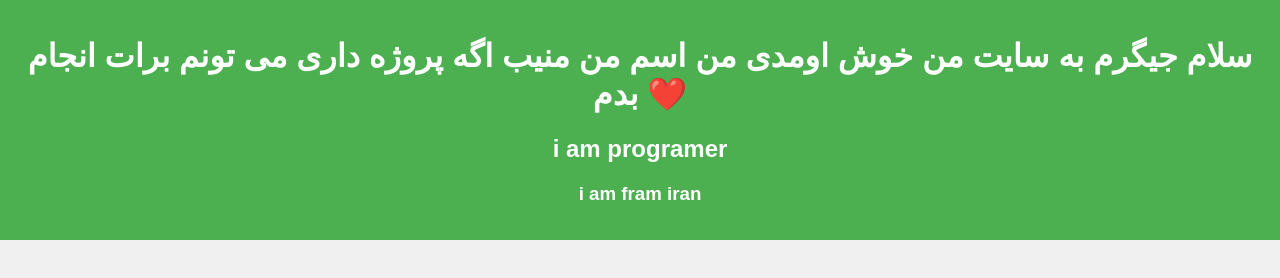
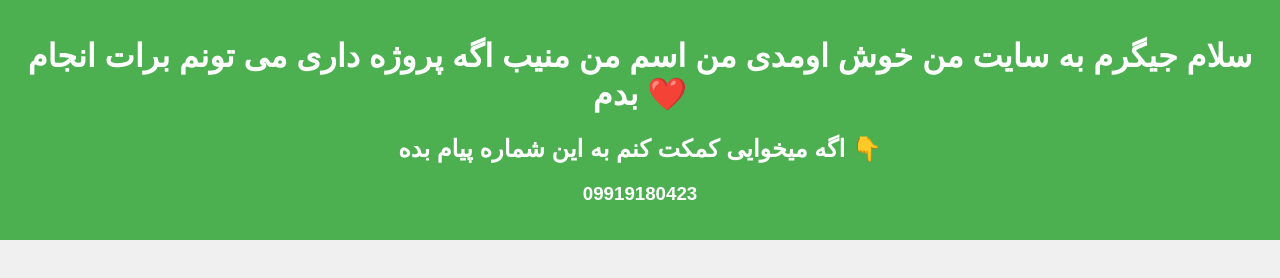
Before and after one commit to Monibn/programer, a plain HTML site: page index.html in a window 1280 px wide. Drawn offline with Linux system fonts and the light colour scheme.

Commit message:
Update index.html

```diff
--- a/index.html
+++ b/index.html
@@ -54,6 +54,8 @@
         <h1>سلام جیگرم به سایت من خوش اومدی
 من اسم من منیب اگه پروژه داری می تونم برات انجام بدم ❤️
 </h1>
-        <h2>i am programer</h2>
-        <h3>i am fram iran</h3>
+        <h2>اگه میخوایی کمکت کنم به این شماره پیام بده
+                            👇
+</h2>
+              <h3>09919180423</h3>
     </header>
```
